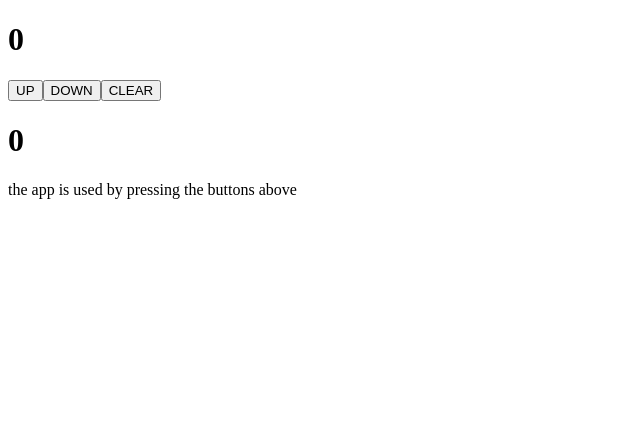
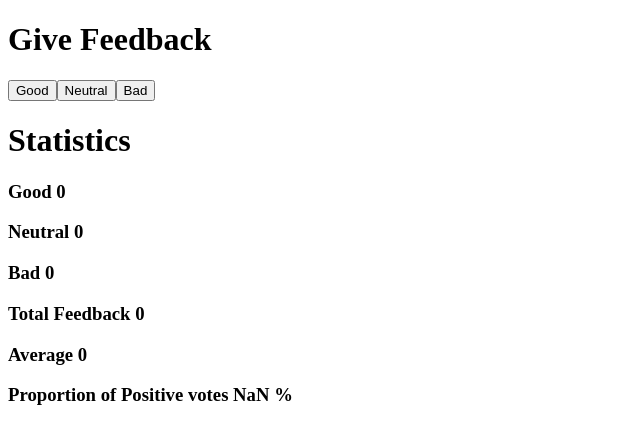
Before and after one commit to moyela/fullstackopen, a React (Create React App) app in the folder part01/: page / in a window 1280 px wide. Shown: the top 444 px of the page, without its empty margins (0-640 px from the left). Built offline with nearby package versions, Linux system fonts and the light colour scheme.

Commit message:
unicafe steps 1-2

```diff
--- a/part01/src/App.js
+++ b/part01/src/App.js
@@ -1,58 +1,53 @@
 import { useState } from 'react'
 
+// unicafe example application
+// for the University of Helsinki's fullstackopen 2022 program
+
 const App = () => {
-  const [left, setLeft] = useState(0)
-  const [right, setRight] = useState(0)
-  const [allClicks, setAll] = useState([])
 
-  const handleLeftClick = () => {
-    setAll(allClicks.concat('L'))
-    setLeft(left + 1)
-  }
+  //state saves clicks of each feedback to the component state
+  const [good, setGood] = useState(0)
+  const [neutral, setNeutral] = useState(0)
+  const [bad, setBad] = useState(0)
 
-  const handleRightClick = () => {
-    setAll(allClicks.concat('R'))
-    setRight(right + 1)
-  }
+  let all = good + neutral + bad
+  let average = good + (neutral * 0) + (bad * -1)
+  let positivePercent = ((good / all) * 100) + ' %'
 
-  const clearCache = () => {
-    setAll([])
-    setLeft(0)
-    setRight(0)
-  }
+
+  const submitGood = () => setGood(good + 1)
+  const submitNeutral = () => setNeutral(neutral + 1)
+  const submitBad = () => setBad(bad + 1)
 
   return (
-    <div>
-      <h1>
-        {left}
-      </h1>
-      <Button text='UP' handleClick={handleLeftClick}/>
-      <Button text='DOWN' handleClick={handleRightClick} />
-      <Button text='CLEAR' handleClick={clearCache} />
-      <h1>
-        {right}
-      </h1>
-      <History historyArray={allClicks}/>
-    </div>
+    <>
+      <Sections sectionTitle='Give Feedback'/>
+
+      <FeedbackButton text='Good' handleClick={submitGood} />
+      <FeedbackButton text='Neutral' handleClick={submitNeutral} />
+      <FeedbackButton text='Bad' handleClick={submitBad} />
+
+      <Sections sectionTitle='Statistics' />
+
+      <Statistics title='Good' figure={good}/>
+      <Statistics title='Neutral' figure={neutral} />
+      <Statistics title='Bad' figure={bad} />
+      <Statistics title='Total Feedback' figure={all} />
+      <Statistics title='Average' figure={average} />
+      <Statistics title='Proportion of Positive votes' figure={positivePercent} />
+    </>
   )
 }
 
-const History = ({historyArray}) => {
-  if (historyArray.length === 0) {
-    return (
-      <div>
-        the app is used by pressing the buttons above
-      </div>
-    )
-  }
+const Sections = ({sectionTitle}) => {
   return (
-    <div>
-      BUTTON PRESS HISTORY: {historyArray.join(' ')}
-    </div>
+    <>
+      <h1>{sectionTitle}</h1>
+    </>
   )
 }
 
-const Button = ({handleClick, text}) => {
+const FeedbackButton = ({text, handleClick}) => {
   return (
     <button onClick={handleClick}>
       {text}
@@ -60,4 +55,12 @@ const Button = ({handleClick, text}) => {
   )
 }
 
+const Statistics = ({title, figure}) => {
+  return (
+    <h3>
+      {title} {figure}
+    </h3>
+  )
+}
+
 export default App
```
